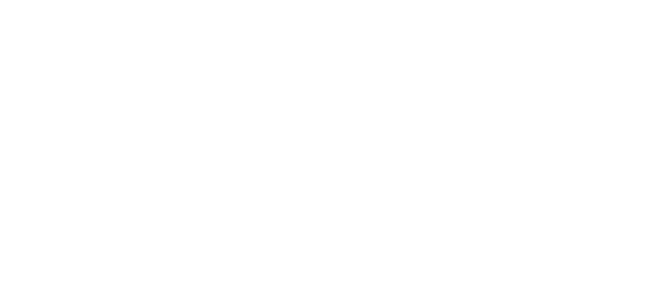
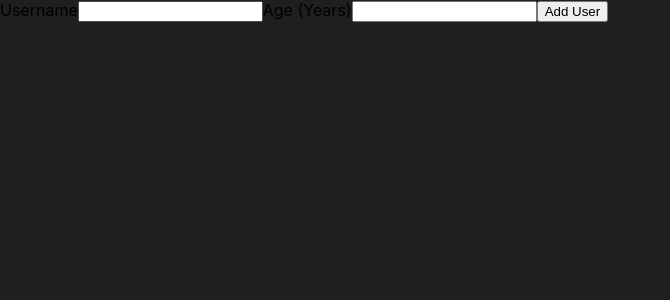
Before and after one commit to Akho0122/Add-User-App, a React (Create React App) app: page / in a window 1280 px wide. Shown: the top 300 px of the page, without its empty margins (0-670 px from the left). Built offline with nearby package versions, Linux system fonts and the light colour scheme.

Commit message:
Add User component was added

```diff
--- a/src/App.js
+++ b/src/App.js
@@ -1,10 +1,10 @@
-
+import AddUser from './components/Users/AddUser'
 import './App.css';
 
 function App() {
   return (
     <div>
-
+      <AddUser/>
     </div>
   );
 }
--- /dev/null
+++ b/src/components/Users/AddUser.js
@@ -0,0 +1,19 @@
+import React from "react";
+
+const AddUser = (props) => {
+  const addUserHandler = (event) => {
+    event.preventDefault();
+  };
+
+  return (
+    <form onSubmit={addUserHandler}>
+      <label htmlFor="username">Username</label>
+      <input id="username" type="text" />
+      <label htmlFor="age">Age (Years)</label>
+      <input id="age" type="number" />
+      <button type="submit">Add User</button>
+    </form>
+  );
+};
+
+export default AddUser;
--- a/src/index.css
+++ b/src/index.css
@@ -11,3 +11,10 @@
   font-family: source-code-pro, Menlo, Monaco, Consolas, 'Courier New',
     monospace;
 }
+html{
+  background-color: #1f1f1f;
+  font-family: sans-serif;
+}
+body{
+  margin: 0;
+}
```
